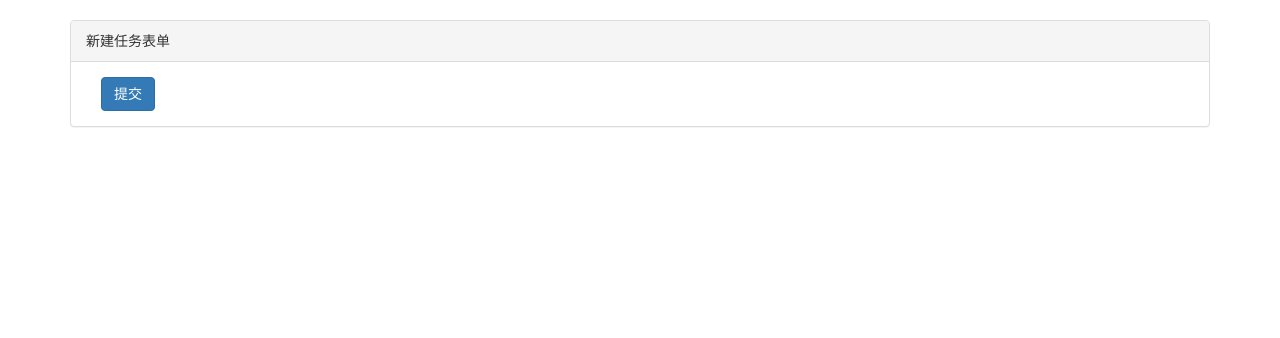
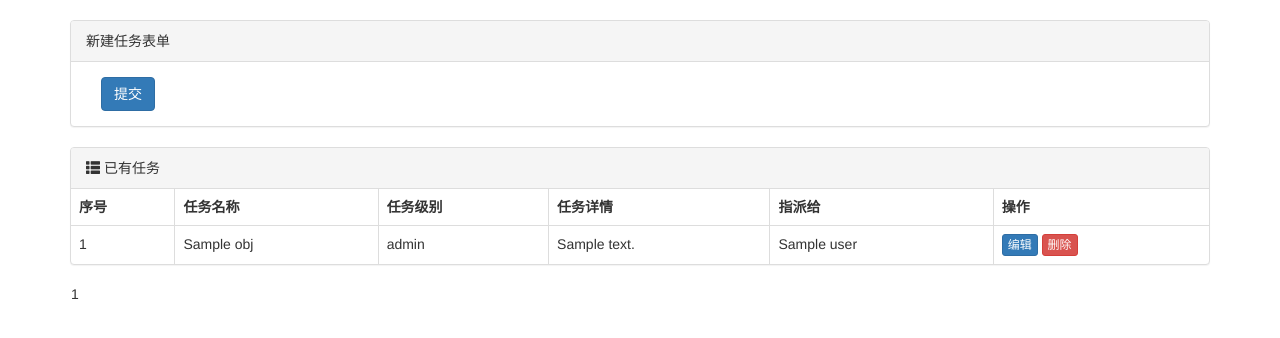
Before and after one commit to mrbruce516/learnDjango, a Django app: template web/templates/task_list.html in a window 1280 px wide. Shown: the part 52-390 px from the top of the page. Run offline with Django 4.2, Linux system fonts and the light colour scheme; the template is opened without the code that fills it: most values are stand-ins (such as "Sample title", 1, 10 or a date in 2020); some libraries are stand-ins or nearby versions.

Commit message:
完成任务页面，可以查看现有任务，并提交任务后通过js刷新页面

```diff
--- a/web/templates/task_list.html
+++ b/web/templates/task_list.html
@@ -22,6 +22,45 @@
             </form>
         </div>
     </div>
+    <div class="panel panel-default">
+        <div class="panel-heading">
+            <span class="glyphicon glyphicon-th-list" aria-hidden="true"></span>
+            已有任务
+        </div>
+
+        <table class="table table-bordered">
+            <thead>
+            <tr>
+                <th>序号</th>
+                <th>任务名称</th>
+                <th>任务级别</th>
+                <th>任务详情</th>
+                <th>指派给</th>
+                <th>操作</th>
+            </tr>
+            </thead>
+            <tbody>
+            {% for obj in queryset %}
+                <tr>
+                    <td>{{ forloop.counter }}</td>
+                    <td>{{ obj.title }}</td>
+                    <td>{{ obj.get_level_display }}</td>
+                    <td>{{ obj.detail }}</td>
+                    <td>{{ obj.user }}</td>
+                    <!-- 编辑操作 -->
+                    <td>
+                        <a class="btn btn-primary btn-xs" href="#">编辑</a>
+                        <a class="btn btn-danger btn-xs" href="#">删除</a>
+                    </td>
+                </tr>
+            {% endfor %}
+            </tbody>
+        </table>
+        <ul class="pagination" style="float: left;">
+            {{ page_number }}
+        </ul>
+    </div>
+
 {% endblock %}
 
 {% block js %}
@@ -46,6 +85,8 @@
                     success: function (res) {
                         if (res.status) {
                             alert("添加成功");
+                            // 用JS刷新页面，显示添加成功后的数据
+                            location.reload();
                         } else {
                             $.each(res.error, function (k, v) {
                                 // console.log(k, v);
```
Also changed, not shown: web/views/task.py (+7 -2 lines).
